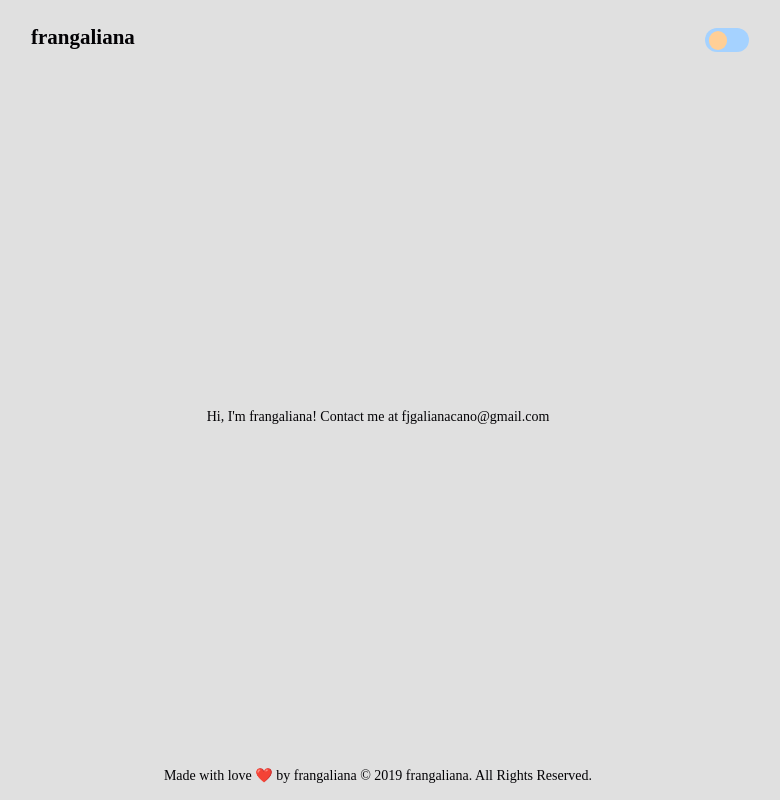
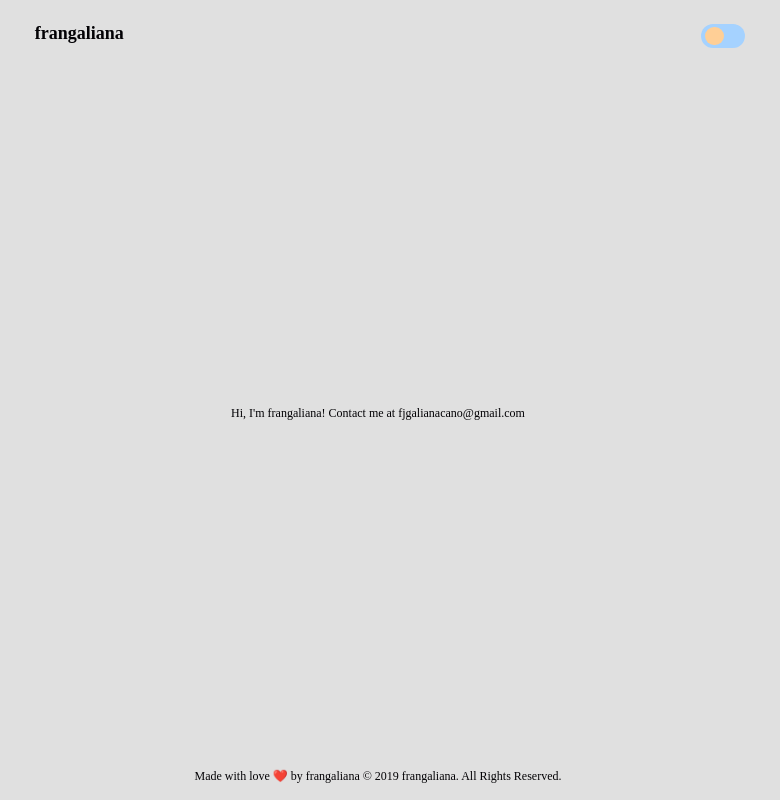
Before and after one commit to 4gustinDominguez/older-portfolio, a React app: page / in a window 1280 px wide. Shown: the whole page, without its empty margins (262-1042 px from the left). Built offline with nearby package versions, Linux system fonts and the light colour scheme; a web font is replaced by a local one.

Commit message:
master: modified theme in the project

```diff
--- a/src/app.container.tsx
+++ b/src/app.container.tsx
@@ -15,7 +15,7 @@ const GlobalStyle = createGlobalStyle<GlobalStyleProps>`
   ${fontFaces}
   body{
     font-family: ${({ theme: { typography } }): string => typography.fontFamily};
-    font-size: ${({ theme: { typography } }): string => `${typography.fontSize}`};
+    font-size: ${({ theme: { typography } }): string => `${typography.fontSizes[1]}`};
     color: ${({ mode, theme: { palette } }): string => palette[mode].font};
     background-color: ${({ mode, theme: { palette } }): string => palette[mode].background}
     transition: color 0.5s ease-out, background 0.5s ease-out
--- a/src/app.theme.ts
+++ b/src/app.theme.ts
@@ -1,7 +1,7 @@
 export const theme = {
   typography: {
     fontFamily: `"'Montserrat', sans-serif"`,
-    fontSize: 14,
+    fontSizes: [0, 12, 14, 16, 20, 24, 32],
   },
   palette: {
     light: {
```
